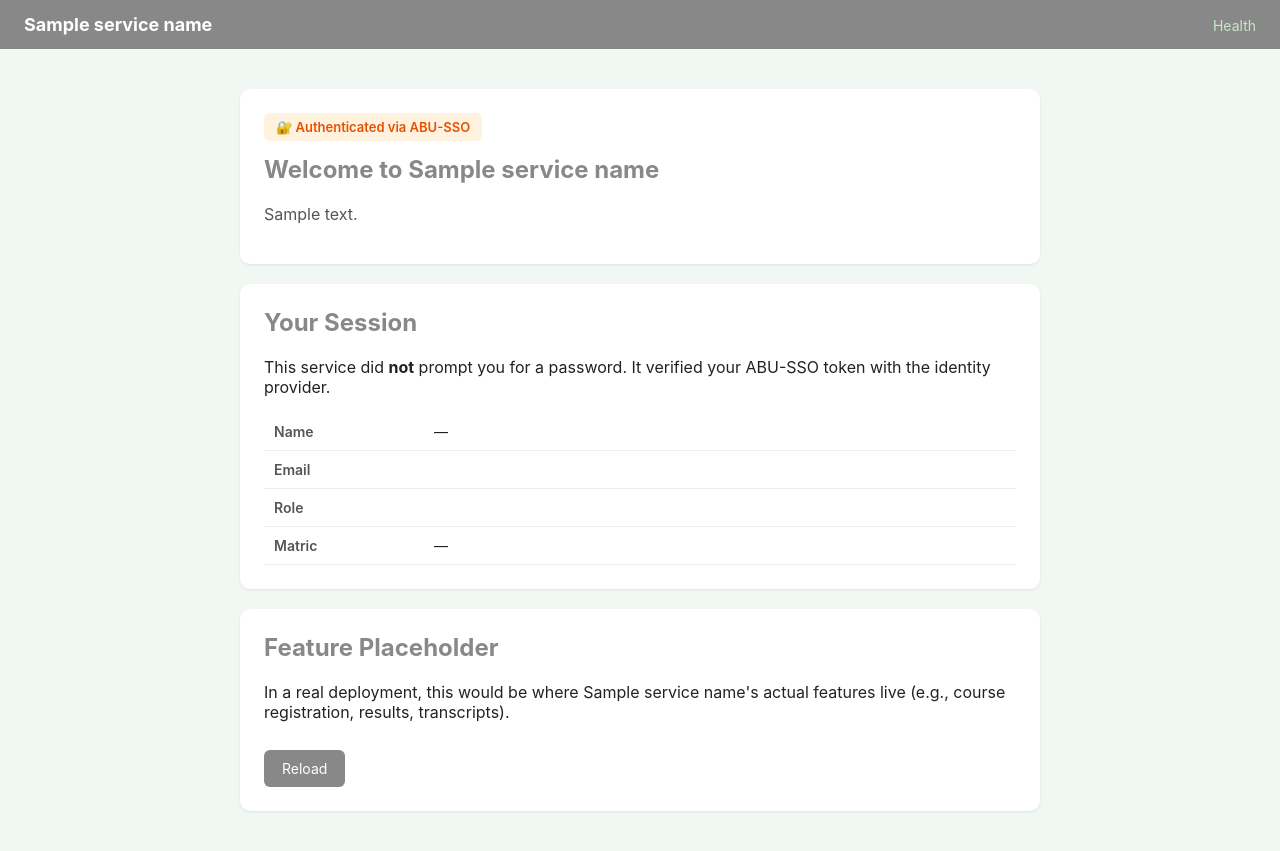
After one commit to idrismakr-png/abu-sso, a FastAPI app: template mock-services/lms/templates/service.html in a window 1280 px wide. The commit adds this page. Run offline with FastAPI, Linux system fonts and the light colour scheme; the template is opened without the code that fills it: most values are stand-ins (such as "Sample title", 1, 10 or a date in 2020).

Commit message:
docs: add distributed SSO section; wire dashboard to mock services

```diff
--- /dev/null
+++ b/mock-services/lms/main.py
@@ -0,0 +1,65 @@
+"""Mock LMS (Moodle) service — demonstrates SSO. Independent app on port 4002."""
+import os
+from pathlib import Path
+
+import httpx
+from fastapi import FastAPI, HTTPException, Request
+from fastapi.responses import HTMLResponse
+from fastapi.templating import Jinja2Templates
+
+IDP_URL = os.getenv("IDP_URL", "http://127.0.0.1:8000")
+SERVICE_NAME = "LMS (Moodle)"
+SERVICE_COLOR = "#6a1b9a"
+SERVICE_DESCRIPTION = "Lectures, assignments, quizzes, and course materials."
+
+TEMPLATES_DIR = Path(__file__).resolve().parent / "templates"
+templates = Jinja2Templates(directory=str(TEMPLATES_DIR))
+
+app = FastAPI(title=f"{SERVICE_NAME} (Mock)")
+
+
+async def verify_token_with_idp(token: str) -> dict:
+    async with httpx.AsyncClient() as client:
+        try:
+            res = await client.get(
+                f"{IDP_URL}/auth/me",
+                headers={"Authorization": f"Bearer {token}"},
+                timeout=5.0,
+            )
+        except httpx.RequestError:
+            raise HTTPException(503, "Identity provider unreachable")
+    if res.status_code != 200:
+        raise HTTPException(401, "Invalid or expired token")
+    return res.json()
+
+
+def extract_token(request: Request) -> str:
+    auth = request.headers.get("authorization", "")
+    if auth.lower().startswith("bearer "):
+        return auth[7:]
+    token = request.query_params.get("token")
+    if token:
+        return token
+    raise HTTPException(401, "No token provided")
+
+
+@app.get("/", response_class=HTMLResponse)
+async def home(request: Request):
+    token = extract_token(request)
+    user = await verify_token_with_idp(token)
+    return templates.TemplateResponse(
+        request,
+        "service.html",
+        {
+            "service_name": SERVICE_NAME,
+            "service_color": SERVICE_COLOR,
+            "service_description": SERVICE_DESCRIPTION,
+            "user": user,
+            "token": token,
+        },
+    )
+
+
+@app.get("/health")
+def health():
+    return {"service": "lms", "status": "ok"}
--- /dev/null
+++ b/mock-services/lms/templates/service.html
@@ -0,0 +1,64 @@
+<!DOCTYPE html>
+<html lang="en">
+<head>
+    <meta charset="UTF-8">
+    <title>{{ service_name }}</title>
+    <style>
+        body { font-family: -apple-system, "Segoe UI", Roboto, Arial, sans-serif;
+               background: #f1f8f4; margin: 0; padding: 0; color: #222; }
+        .bar { background: {{ service_color }}; color: white; padding: 14px 24px;
+               display: flex; justify-content: space-between; align-items: center; }
+        .bar h1 { font-size: 18px; margin: 0; }
+        .bar a { color: #c8e6c9; text-decoration: none; margin-left: 16px; font-size: 14px; }
+        .container { max-width: 800px; margin: 40px auto; padding: 0 20px; }
+        .card { background: white; border-radius: 10px; padding: 24px;
+                margin-bottom: 20px; box-shadow: 0 1px 3px rgba(0,0,0,0.08); }
+        h2 { color: {{ service_color }}; margin-top: 0; }
+        .badge { display: inline-block; background: #e7f5e9; color: #1b5e20;
+                 padding: 4px 10px; border-radius: 6px; font-size: 13px; font-weight: 600; }
+        .sso-badge { display: inline-block; background: #fff3e0; color: #e65100;
+                     padding: 6px 12px; border-radius: 6px; font-size: 13px;
+                     margin-bottom: 14px; font-weight: 600; }
+        table { width: 100%; border-collapse: collapse; font-size: 14px; margin-top: 12px; }
+        td { padding: 10px; border-bottom: 1px solid #eee; }
+        td:first-child { font-weight: 600; color: #555; width: 140px; }
+        .btn { display: inline-block; background: {{ service_color }}; color: white;
+               padding: 10px 18px; border-radius: 6px; text-decoration: none;
+               margin-top: 12px; font-size: 14px; }
+        .btn:hover { filter: brightness(0.9); }
+    </style>
+</head>
+<body>
+    <div class="bar">
+        <h1>{{ service_name }}</h1>
+        <div>
+            <a href="/health">Health</a>
+        </div>
+    </div>
+
+    <div class="container">
+        <div class="card">
+            <div class="sso-badge">🔐 Authenticated via ABU-SSO</div>
+            <h2>Welcome to {{ service_name }}</h2>
+            <p style="color:#555;">{{ service_description }}</p>
+        </div>
+
+        <div class="card">
+            <h2>Your Session</h2>
+            <p>This service did <strong>not</strong> prompt you for a password. It verified your ABU-SSO token with the identity provider.</p>
+            <table>
+                <tr><td>Name</td><td>{{ user.full_name or "—" }}</td></tr>
+                <tr><td>Email</td><td>{{ user.email }}</td></tr>
+                <tr><td>Role</td><td>{{ user.role }}</td></tr>
+                <tr><td>Matric</td><td>{{ user.matric_no or "—" }}</td></tr>
+            </table>
+        </div>
+
+        <div class="card">
+            <h2>Feature Placeholder</h2>
+            <p>In a real deployment, this would be where {{ service_name }}'s actual features live (e.g., course registration, results, transcripts).</p>
+            <a class="btn" href="/">Reload</a>
+        </div>
+    </div>
+</body>
+</html>
```
Also changed, not shown: app/static/css/style.css (+10 -0 lines), app/templates/dashboard.html (+28 -8 lines), docs/DESIGN.md (+143 -28 lines), mock-services/portal/main.py (added, +76 -0 lines), mock-services/portal/templates/service.html (added, +64 -0 lines).
